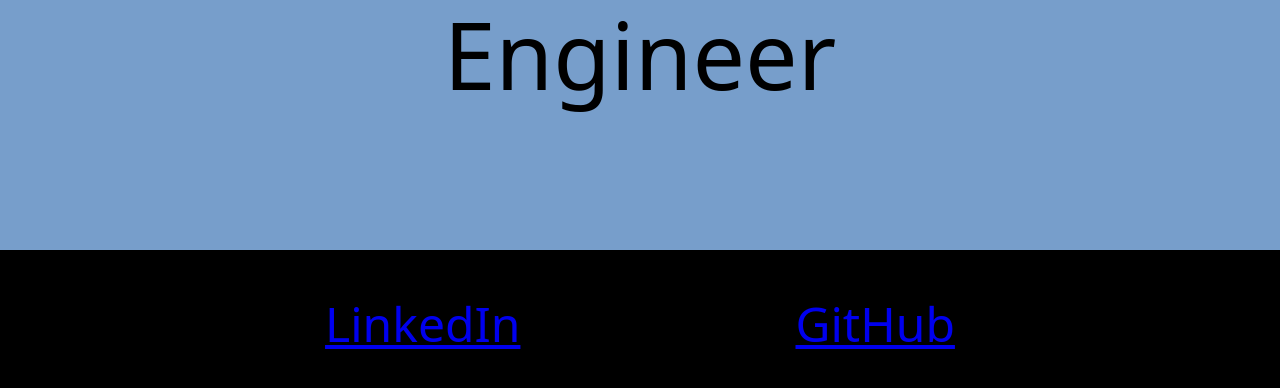
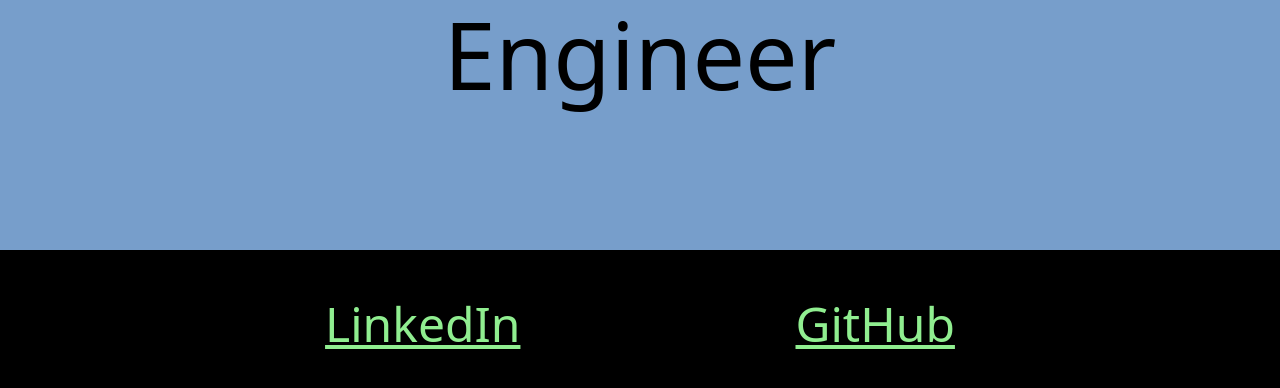
Before and after one commit to maedelamar/maedelamar.github.io, a plain HTML site: page index.html in a window 1280 px wide. Shown: the part 839-1227 px from the top of the page. Drawn offline with Linux system fonts and the light colour scheme.

Commit message:
Update baseStyles.css

```diff
--- a/baseStyles.css
+++ b/baseStyles.css
@@ -44,3 +44,11 @@
     font-family: system-ui;
     padding: 50px;
 }
+
+a {
+    color: lightgreen;
+}
+
+a:visited {
+    color: red;
+}
```
